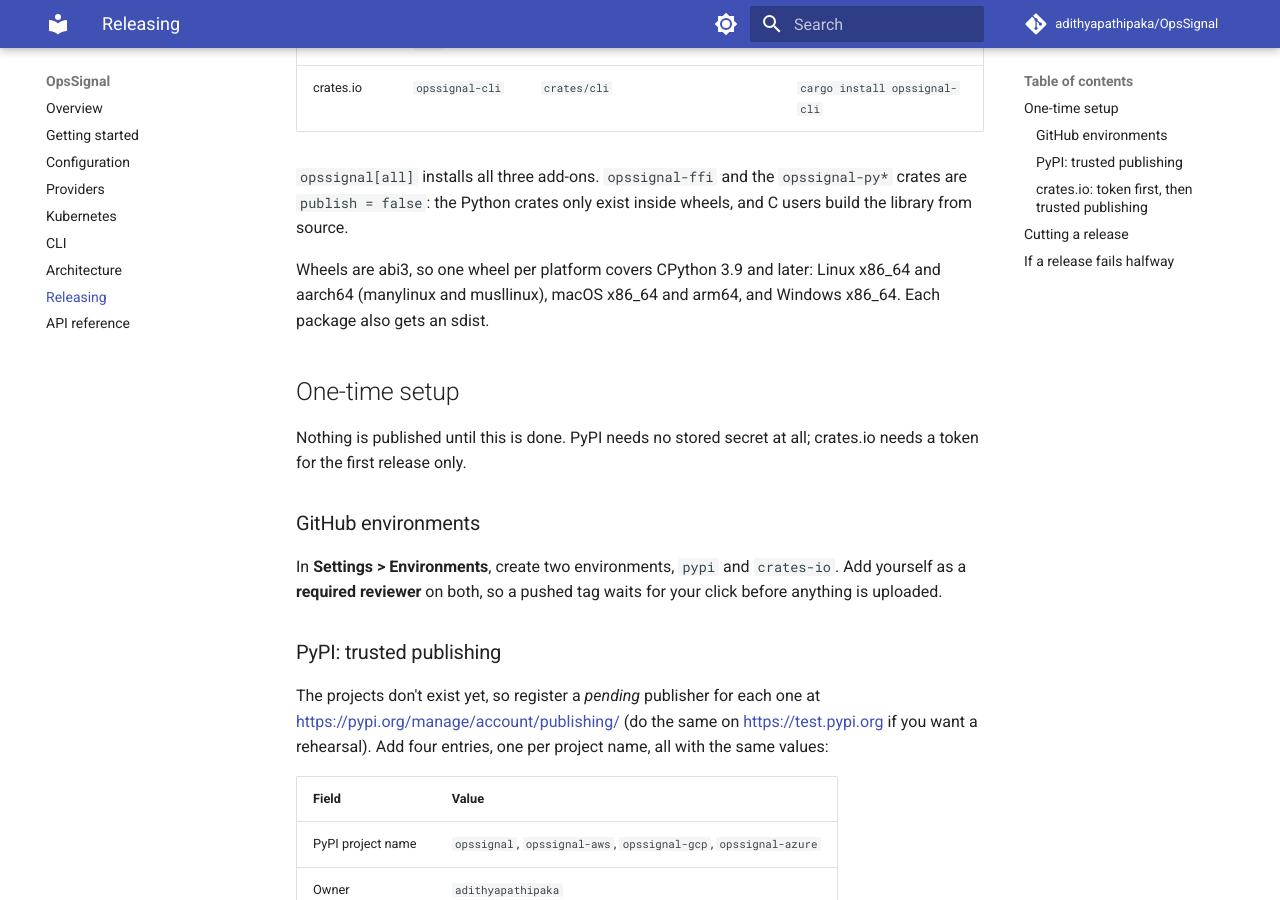
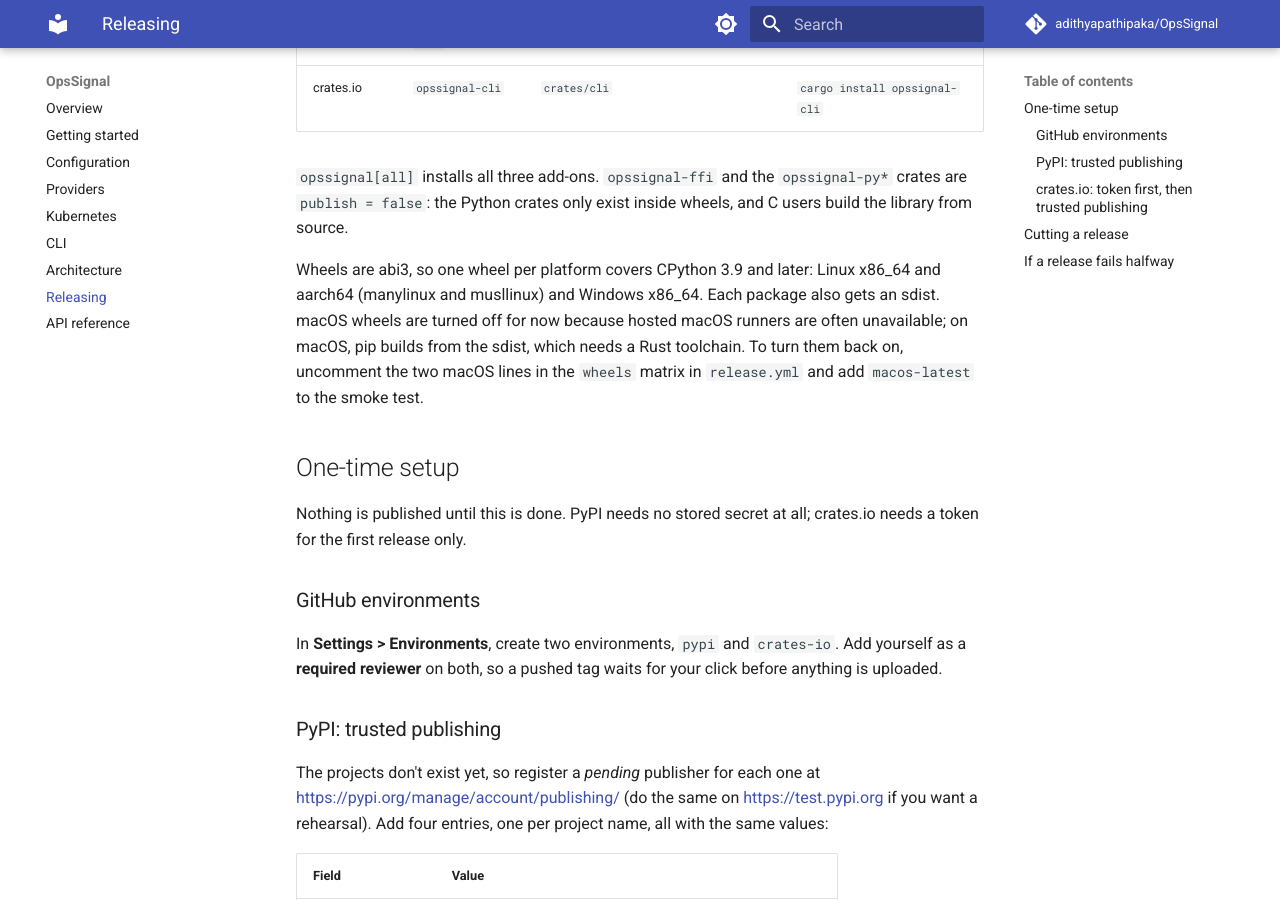
Before and after one commit to adithyapathipaka/OpsSignal, an MkDocs documentation site: the page built from docs/releasing.md, in a window 1280 px wide and 900 px high, scrolled down 536 px. Built offline with MkDocs 1.6.1 and Material for MkDocs 9.7.7, drawn with Linux system fonts in a browser that asks for light colours; comment, search, counter and statistics services are not loaded.

Commit message:
Turn off macOS wheels for now
Hosted macOS runners are often unavailable, which stalls the release
run. The macOS wheel targets and the macOS smoke test are commented out,
with a note on how to turn them back on; macOS users install from the
sdist meanwhile.

Co-Authored-By: Claude Opus 5.5 (1M context) <noreply@anthropic.com>
Claude-Session: https://claude.ai/code/session_013fAFPSjPoQjd2SWCSQV487

```diff
--- a/docs/releasing.md
+++ b/docs/releasing.md
@@ -17,8 +17,12 @@ packages below, tests the wheels, then uploads them.
 inside wheels, and C users build the library from source.
 
 Wheels are abi3, so one wheel per platform covers CPython 3.9 and later:
-Linux x86_64 and aarch64 (manylinux and musllinux), macOS x86_64 and arm64,
-and Windows x86_64. Each package also gets an sdist.
+Linux x86_64 and aarch64 (manylinux and musllinux) and Windows x86_64.
+Each package also gets an sdist. macOS wheels are turned off for now
+because hosted macOS runners are often unavailable; on macOS, pip builds
+from the sdist, which needs a Rust toolchain. To turn them back on,
+uncomment the two macOS lines in the `wheels` matrix in `release.yml` and
+add `macos-latest` to the smoke test.
 
 ## One-time setup
 
```
Also changed, not shown: 1 other file.
